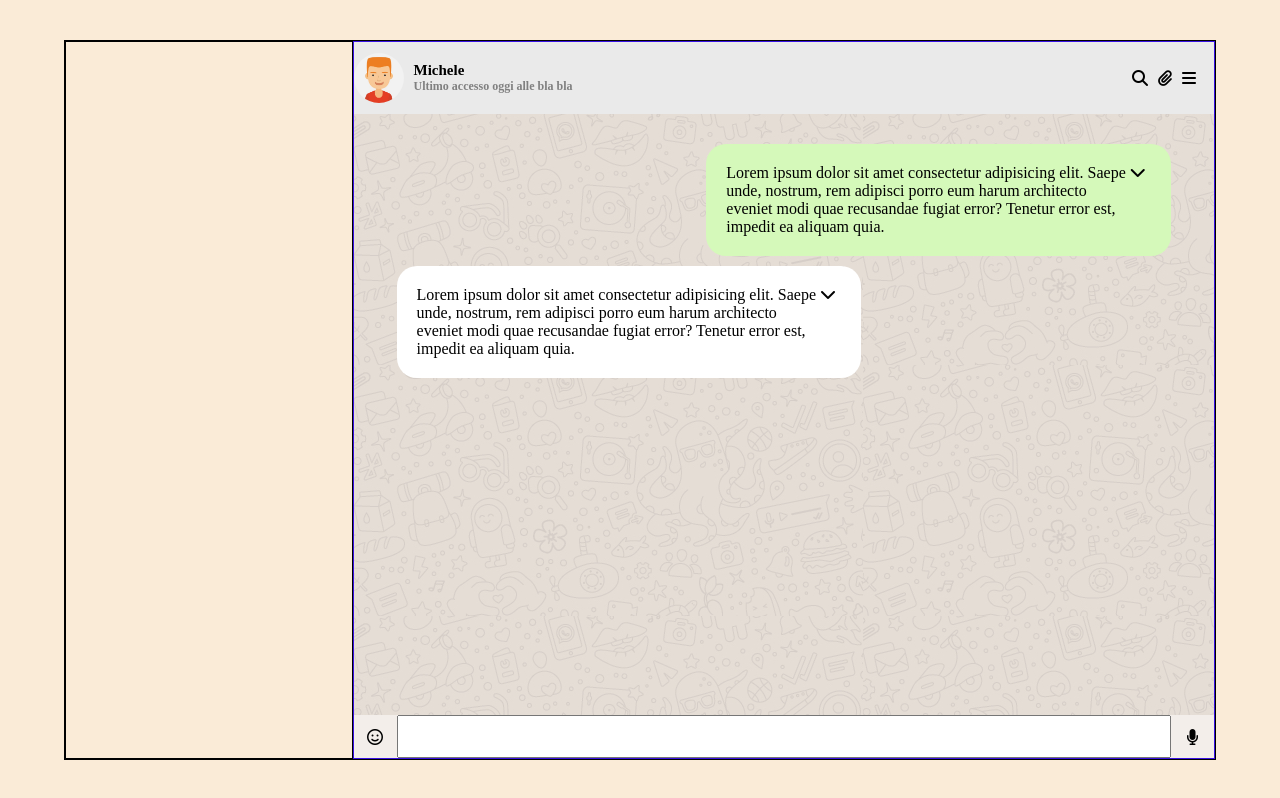
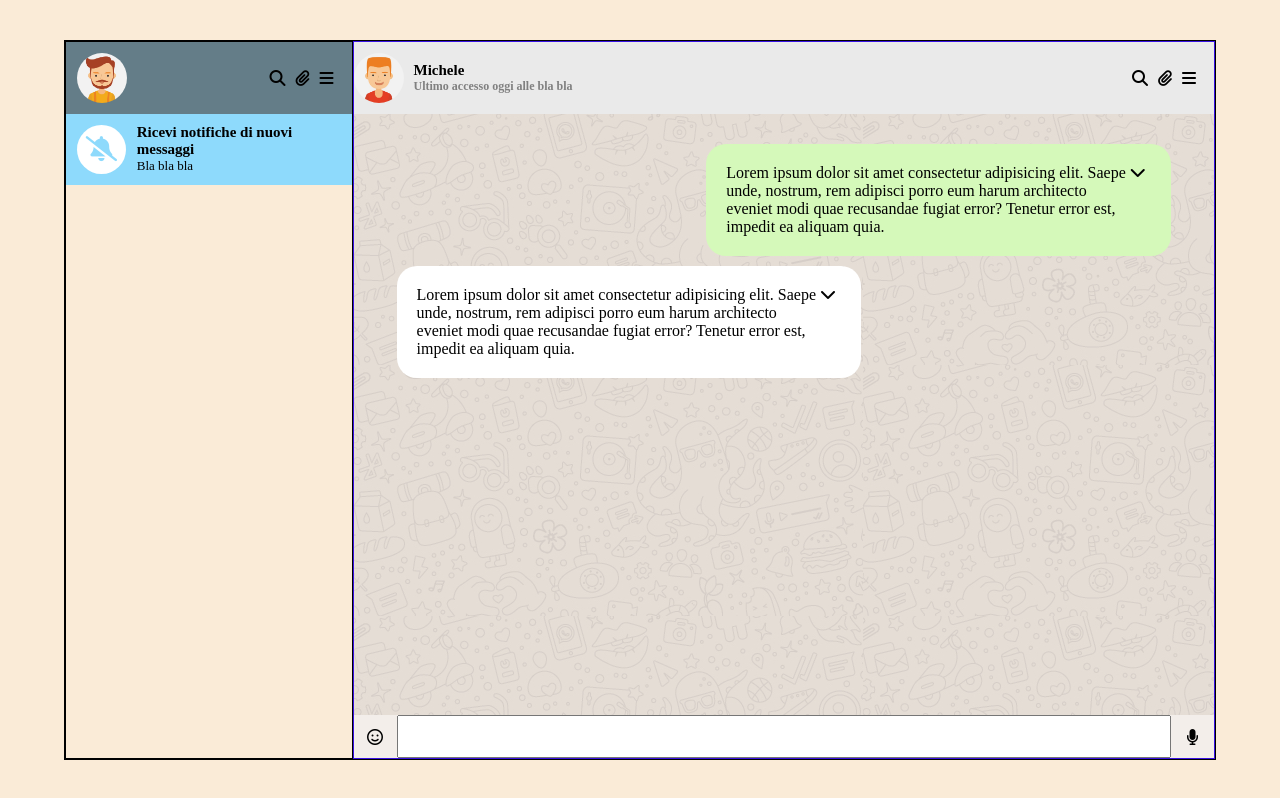
Before and after one commit to Om12ek99/html-css-boolzapp, a plain HTML site: page index.html in a window 1280 px wide. Drawn offline with Linux system fonts and the light colour scheme.

Commit message:
add:silence icon

```diff
--- a/css/style.css
+++ b/css/style.css
@@ -41,15 +41,66 @@
 }
 
 
+/* COLONNA 1 */
+.column:first-child .header:first-child {
+    background-color: #647d88;
+    justify-content: space-between;
 
+}
+.column:first-child .header:first-child .headleft {
+    width: calc(100%/4);
+    height: auto;
+    justify-content: center;
+    align-items: center;
+}
+.column:first-child .header:last-child {
+    background-color: #8EDAFC;
+
+}
+.iconcontainer {
+    width: calc(100%/4);
+    height: auto;
+    justify-content: center;
+    align-items: center;
+    /*debug*/
+    /* border: 1px solid black; */
+}
+.iconsilence {
+    width: 70%;
+    aspect-ratio: 1;
+    justify-content: center;
+    align-items: center;
+    /*debug*/
+    /* border: 1px solid black; */
+    background-color: white;
+    border-radius: 50%;
+}
+.fa-bell-slash {
+    font-size: 25px;
+    color: #8EDAFC;
+}
+.actionssilence {
+    flex-direction: column;
+    justify-content: center;
+
+}
+.actionssilence h3 {
+    font-size: 15px;
+}
+.actionssilence p {
+    font-size: 13px;
+}
 /*COLONNA 2*/
-.container .column:last-child .header {
+.header {
     height: 10%;
     width: 100%;
     /*debug*/
     /* border: 1px solid rgb(56, 17, 228); */
+
+    background-color: #EAEAEA;
+}
+.column:last-child .header {
     justify-content: space-between;
-    background-color: #EAEAEA;
 }
 
 .header .headright {
--- a/index.html
+++ b/index.html
@@ -11,7 +11,49 @@
     <div class="wrapper flex">
         <div class="container flex">
             <!-- colonna contatti -->
-            <div class="column"></div>
+            <div class="column">
+                <!-- header sezione contatti -->
+                <div class="header flex">
+                    <!-- immagine contatto -->
+                    <div class="headleft flex">
+                        <img src="./img/avatar_4.jpg" alt="user">
+                    </div>
+                    <!-- azioni contatto -->
+                    <div class="headright flex">
+                        <i class="fa-solid fa-magnifying-glass"></i>
+                        <i class="fa-solid fa-paperclip"></i>
+                        <i class="fa-solid fa-bars"></i>
+                    </div>
+                </div>
+                <div class="header flex">
+                    <!-- icona del silenzioso -->
+                    <div class="iconcontainer flex">
+                        <div class="iconsilence flex">
+                            <i class="fa-solid fa-bell-slash"></i>
+                        </div>
+                    </div>
+
+                    <!-- comandi per silenziare -->
+                    <div class="actionssilence flex">
+                        <h3>Ricevi notifiche di nuovi messaggi</h3>
+                        <p>Bla bla bla</p>
+                    </div>
+
+                </div>
+            </div>
+
+
+
+
+
+
+
+
+
+
+
+
+
             <!-- colonna messaggi -->
             <div class="column ">
                 <!-- header -->
@@ -64,14 +106,17 @@
 
 
 
-
+<!-- footer con le icone e la barra del testo -->
                 <div class="footer flex">
+                    <!-- emoji -->
                     <div class="emoji flex">
                         <i class="fa-regular fa-face-smile"></i>
                     </div>
+                    <!-- sezione testo -->
                     <div class="textsection">
                         <input type="text" class="text">
                     </div>
+                    <!-- audio -->
                     <div class="audio flex">
                         <i class="fa-solid fa-microphone"></i>
                     </div>
```
